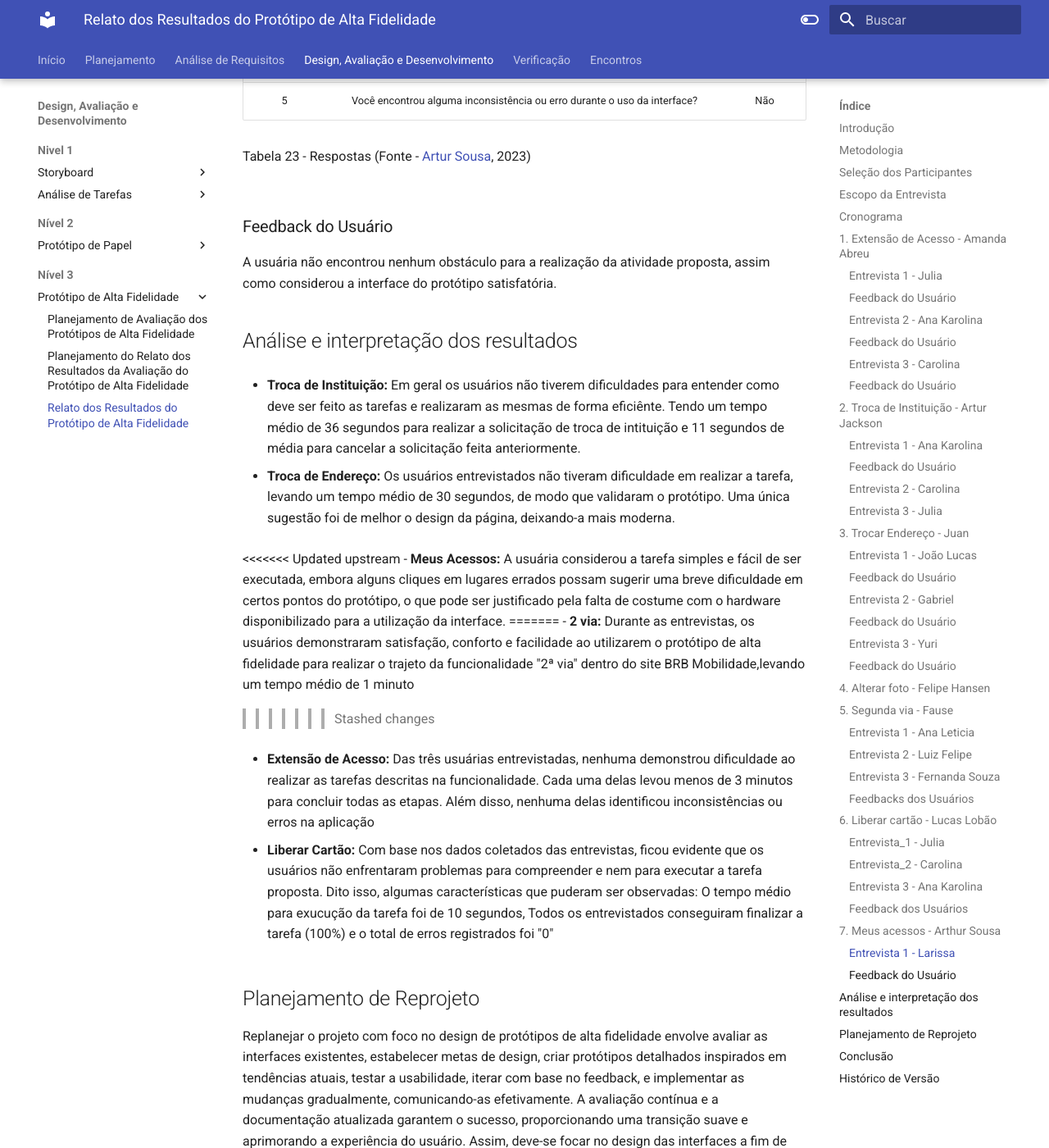
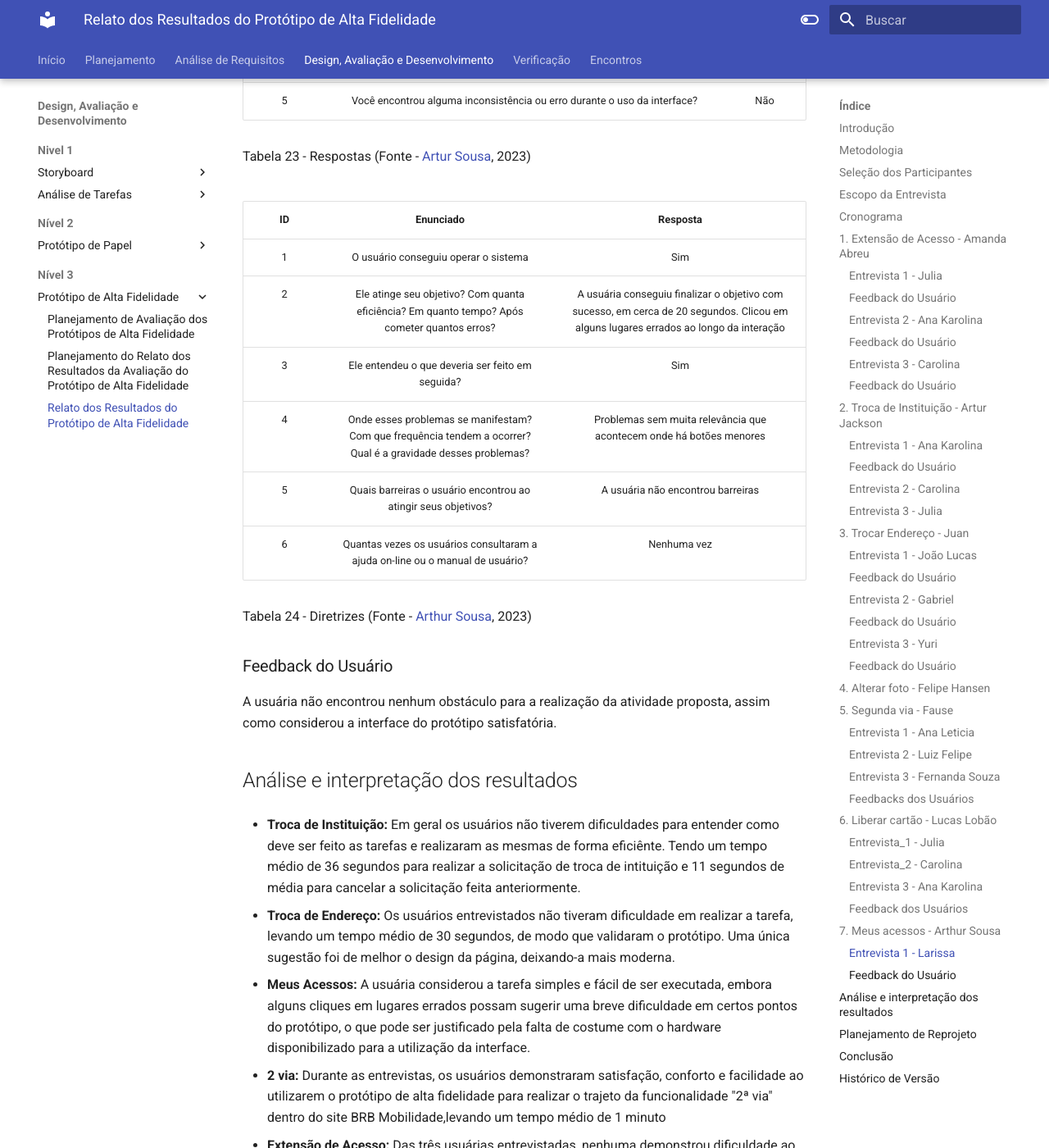
Before and after one commit to Interacao-Humano-Computador/2023.2--BRB-Mobilidade, an MkDocs documentation site: the page built from docs/designAvaliacao/prototipo_fidelidade/prototipo_Alta_Fidelidade.md, in a window 1280 px wide and 1400 px high, scrolled down 19465 px. Shown: the whole window at 82% size. Built offline with MkDocs 1.6.1 and Material for MkDocs 9.7.7, drawn with Linux system fonts in a browser that asks for light colours.

Commit message:
prot_alta_fidel: Meus Acessos add Diretrizes

```diff
--- a/docs/designAvaliacao/prototipo_fidelidade/prototipo_Alta_Fidelidade.md
+++ b/docs/designAvaliacao/prototipo_fidelidade/prototipo_Alta_Fidelidade.md
@@ -523,6 +523,17 @@
 Tabela 23 - Respostas (Fonte - [Artur Sousa](https://github.com/arthurrsousa), 2023)
 <br> <br>
 
+| ID | Enunciado| Resposta|
+| :---: | :----------------------------------------------------------: | :-----------------:|
+|   1   |   O usuário conseguiu operar o sistema      |     Sim    |
+|   2   |   Ele atinge seu objetivo? Com quanta eficiência? Em quanto tempo? Após cometer quantos erros?       |     A usuária conseguiu finalizar o objetivo com sucesso, em cerca de 20 segundos. Clicou em alguns lugares errados ao longo da interação   |
+|   3   |    Ele entendeu o que deveria ser feito em seguida?     |     Sim    |
+|   4   |    Onde esses problemas se manifestam? Com que frequência tendem a ocorrer? Qual é a gravidade desses problemas?     |    Problemas sem muita relevância que acontecem onde há botões menores   |
+|   5   |   Quais barreiras o usuário encontrou ao atingir seus objetivos?      |    A usuária não encontrou barreiras   |
+|   6   |   Quantas vezes os usuários consultaram a ajuda on-line ou o manual de usuário?     |     Nenhuma vez    |
+
+Tabela 24 - Diretrizes (Fonte - [Arthur Sousa](https://github.com/arthurrsousa), 2023)
+
 ### Feedback do Usuário
 
 A usuária não encontrou nenhum obstáculo para a realização da atividade proposta, assim como considerou a interface do protótipo satisfatória.
@@ -534,11 +545,9 @@
 
 - **Troca de Endereço:** Os usuários entrevistados não tiveram dificuldade em realizar a tarefa, levando um tempo médio de 30 segundos, de modo que validaram o protótipo. Uma única sugestão foi de melhor o design da página, deixando-a mais moderna.
 
-<<<<<<< Updated upstream
 - **Meus Acessos:** A usuária considerou a tarefa simples e fácil de ser executada, embora alguns cliques em lugares errados possam sugerir uma breve dificuldade em certos pontos do protótipo, o que pode ser justificado pela falta de costume com o hardware disponibilizado para a utilização da interface.
-=======
+
 - **2 via:** Durante as entrevistas, os usuários demonstraram satisfação, conforto e facilidade ao utilizarem o protótipo de alta fidelidade para realizar o trajeto da funcionalidade "2ª via" dentro do site BRB Mobilidade,levando um tempo médio de 1 minuto
->>>>>>> Stashed changes
 
 - **Extensão de Acesso:** Das três usuárias entrevistadas, nenhuma demonstrou dificuldade ao realizar as tarefas descritas na funcionalidade. Cada uma delas levou menos de 3 minutos para concluir todas as etapas. Além disso, nenhuma delas identificou inconsistências ou erros na aplicação
 
```
